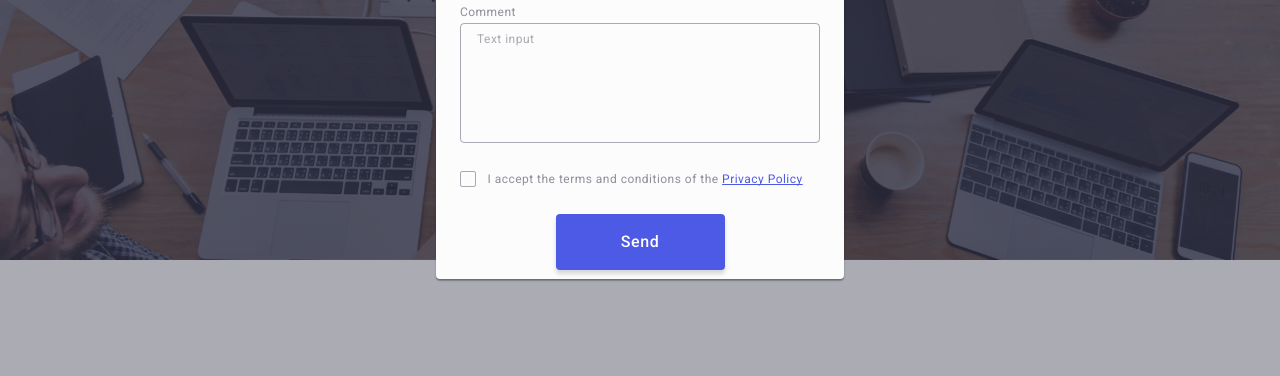
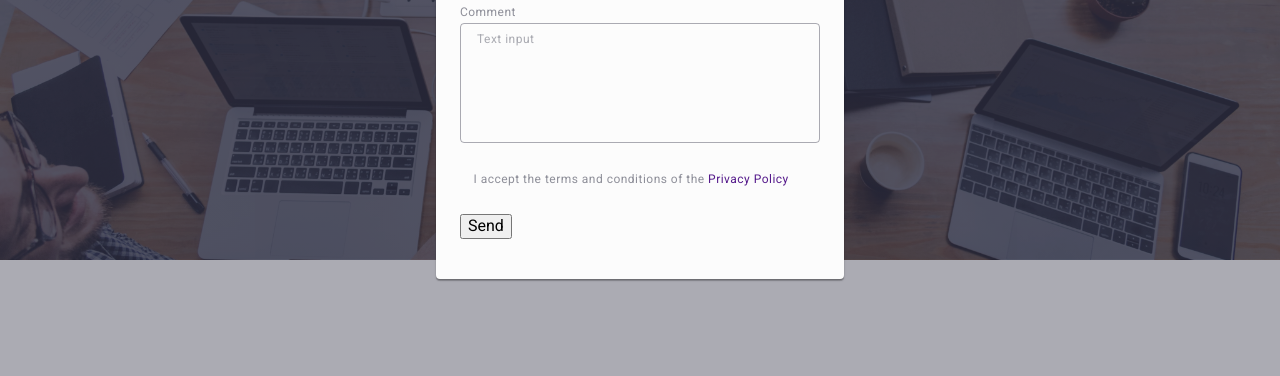
Before and after one commit to Rectirry/goit-markup-hw-05, a plain HTML site: page index.html in a window 1280 px wide. Shown: the part 413-789 px from the top of the page. Drawn offline with nearby package versions, Linux system fonts and the light colour scheme.

Commit message:
Update styles.css

```diff
--- a/css/styles.css
+++ b/css/styles.css
@@ -747,57 +747,3 @@ border: 1px solid #fff;
   color: #8e8f99;
   align-items: center;
 }
-
-.check-privacy {
-  display: inline-flex;
-  align-items: center;
-  justify-content: center;
-  width: 16px;
-  height: 16px;
-  border-radius: 2px;
-  border: 1px solid rgba(46, 47, 66, 0.4);
-  fill: transparent;
-  transition: background-color 250ms cubic-bezier(0.4, 0, 0.2, 1),
-    border 250ms cubic-bezier(0.4, 0, 0.2, 1),
-    fill 250ms cubic-bezier(0.4, 0, 0.2, 1);
-  margin-right: 8px;
-}
-
-.modal-check:checked+.modal-check-text span {
-  background-color: #404bbf;
-  fill: #f4f4fd;
-  border: none;
-}
-
-.privacy-policy {
-  line-height: 1.33333;
-  text-decoration: underline;
-  text-decoration-skip-ink: none;
-  color: #4d5ae5;
-}
-
-.button-send {
-  display: block;
-  gap: 10px;
-  border-radius: 4px;
-  min-width: 169px;
-  height: 56px;
-  box-shadow: 0 4px 4px 0 rgba(0, 0, 0, 0.15);
-  background: #4d5ae5;
-  border: none;
-  margin: 0 auto;
-  padding: 16px 32px;
-  font-weight: 500;
-  font-size: 16px;
-  line-height: 1.5;
-  letter-spacing: 0.04em;
-  text-align: center;
-  color: #fff;
-  cursor: pointer;
-  transition: background-color 250ms cubic-bezier(0.4, 0, 0.2, 1);
-}
-
-.button-send:hover,
-.button-send:focus {
-  background-color: #404bbf;
-}
```
